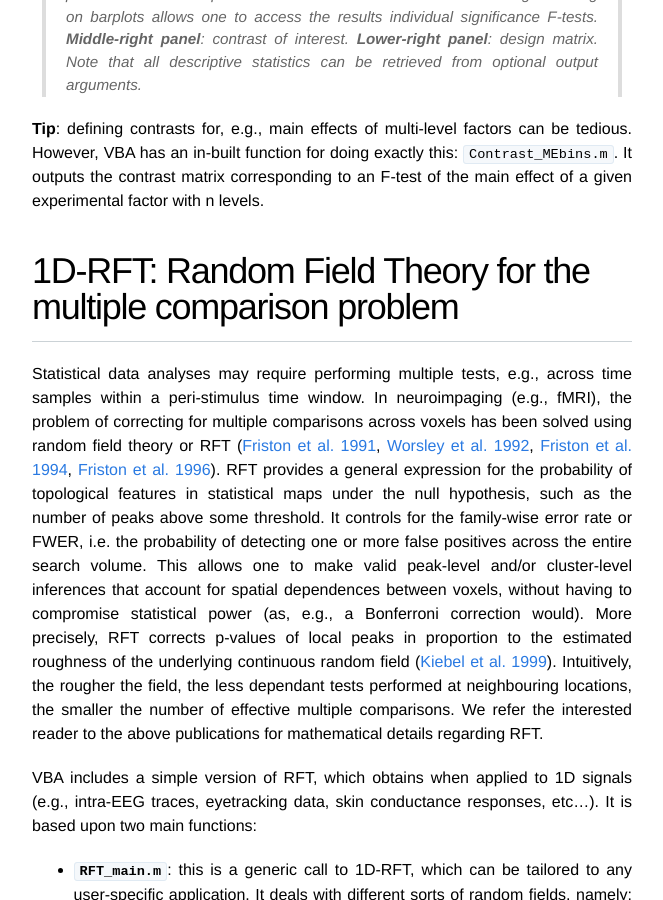
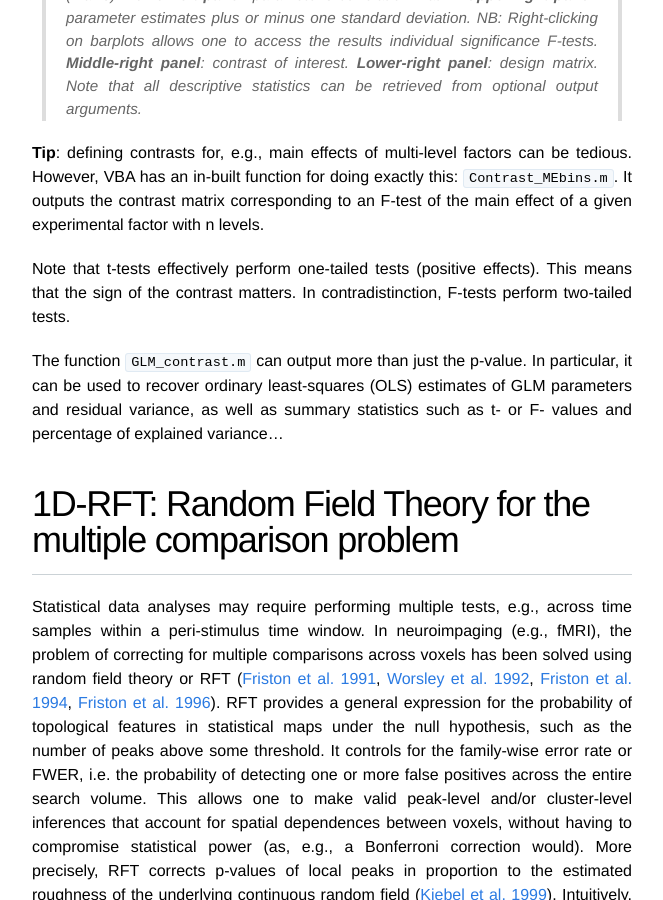
Before and after one commit to MBB-team/VBA-toolbox, a Jekyll site: the page built from _wiki/statistical-models.md, in a window 1280 px wide and 900 px high, scrolled down 1848 px. Shown: the whole window, without its empty margins (308-971 px from the left). Built offline with Jekyll 4.4.1, drawn with Linux system fonts in a browser that asks for light colours; nearby versions of some CDN libraries; some of the changed text lies outside the part shown.

Commit message:
Update statistical-models.md

````diff
--- a/_wiki/statistical-models.md
+++ b/_wiki/statistical-models.md
@@ -16,7 +16,7 @@ y  = y + randn(size(y)) ;
 c  = [1; 0; 0; 0 ] ;
 pv = GLM_contrast(X, y, c, type) ;
 ```
-where `X` is the design matrix, `y` is the data matrix, `c` is the contrast matrix, `type` is flag for the test (t-test or F-test) and `pv` is the p-value of the corresponding test.
+where `X` is the design matrix, `y` is the data matrix, `c` is the contrast matrix, `type` is flag for the test (t-test or F-test) and `pv` is the p-value of the corresponding test (in this example, the contrast effectively tests for the significance of the first regressor of the design matrix).
 
 Let us eyeball the graphical output of the function `GLM_contrast.m`:
 
@@ -25,6 +25,10 @@ Let us eyeball the graphical output of the function `GLM_contrast.m`:
 > **Upper-left panel**: observed data (y-axis) plotted against predicted data (x-axis). NB: The percentage of explained variance is indicated (the adjusted R^2 is the percentage of variance explained by the contrast of interest). **Middle-left panel**: observed and predicted data (y-axis) plotted against data dimensions (x-axis). **Lower-left panel**: parameter's correlation matrix. **Upper-right panel**: parameter estimates plus or minus one standard deviation. NB: Right-clicking on barplots allows one to access the results individual significance F-tests. **Middle-right panel**: contrast of interest. **Lower-right panel**: design matrix. Note that all descriptive statistics can be retrieved from optional output arguments.
 
 **Tip**: defining contrasts for, e.g., main effects of multi-level factors can be tedious. However, VBA has an in-built function for doing exactly this: `Contrast_MEbins.m`. It outputs the contrast matrix corresponding to an F-test of the main effect of a given experimental factor with n levels.
+
+Note that t-tests effectively perform one-tailed tests (positive effects). This means that the sign of the contrast matters. In contradistinction, F-tests perform two-tailed tests.
+
+The function `GLM_contrast.m` can output more than just the p-value. In particular, it can be used to recover ordinary least-squares (OLS) estimates of GLM parameters and residual variance, as well as summary statistics such as t- or F- values and percentage of explained variance...
 
 
 # 1D-RFT: Random Field Theory for the multiple comparison problem
````
